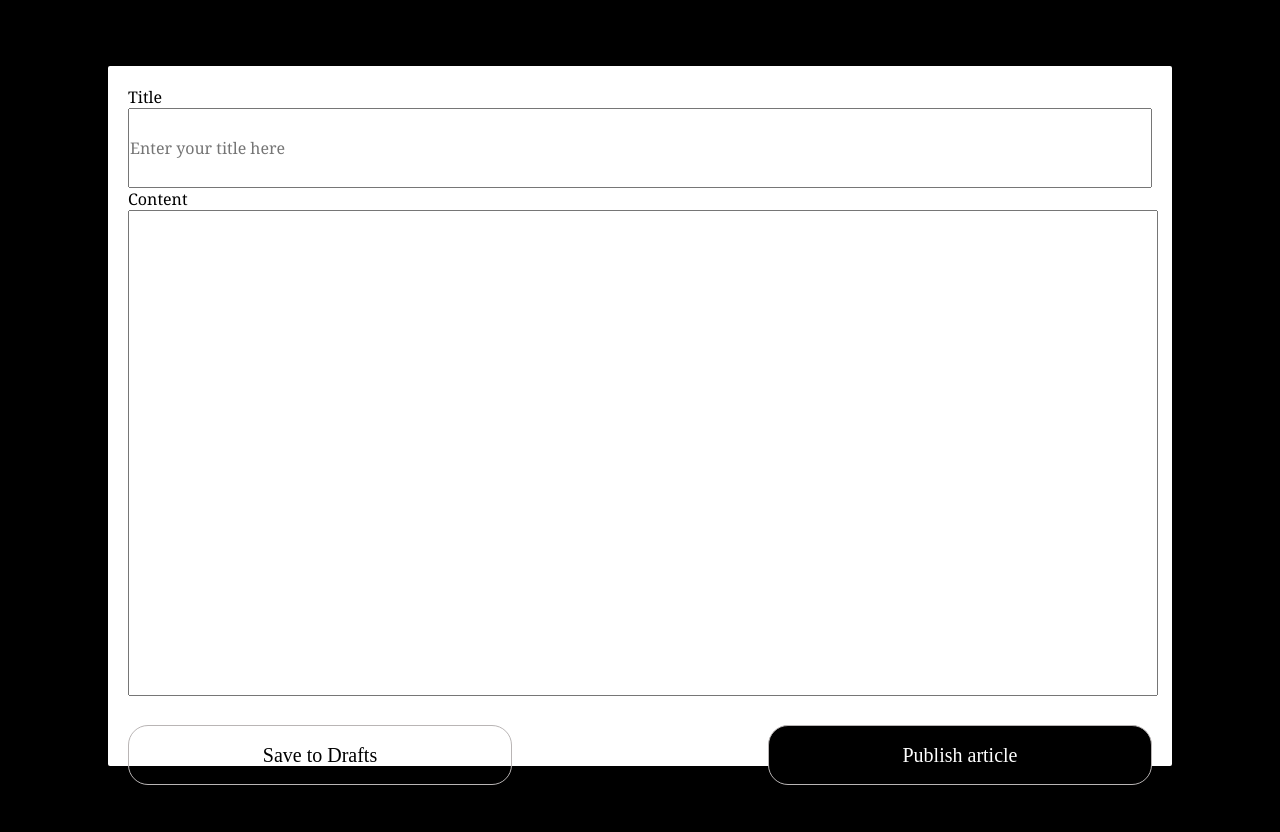
After one commit to Gacheri/Blog-site, a PHP site: page /write.html in a window 1280 px wide. The commit adds this page. Run offline with PHP 8.4, Linux system fonts and the light colour scheme.

Commit message:
write article page

```diff
--- a/style.css
+++ b/style.css
@@ -73,3 +73,65 @@ P{
        font-size:1px;
    }
 }
+
+
+/* write.html */
+.new-article{
+    background-color: rgba(0,0 green,0 blue, alpha);
+    height: 100vh;
+    padding: 1em;
+    display: flex;
+
+    justify-content: center;
+}
+.article-content{
+    width:80vw;
+	margin:50px auto;
+	background:#fff;
+	border-radius:2px;
+	padding:20px;
+	font-family: Georgia, "Times New Roman", Times, serif;
+
+}
+
+input[type="text"]
+{
+    box-sizing: border-box;
+	width: 100%;
+	display: block;
+	outline: none;
+	/* border: none; */
+	height:10vh;
+	line-height: 25px;
+	font-size: 16px;
+	padding: 0;
+	font-family: Georgia, "Times New Roman", Times, serif;
+}
+
+textarea{
+    min-width: 80vw;
+    min-height: 60vh;
+    resize: none;
+    outline: olive;
+
+}
+textarea::-webkit-scrollbar{
+    display: none;
+}
+#publish{
+    float: right;
+    background-color: rgba(0,0,0);
+    color: rgba(255,255,255);
+}
+#draft{
+    background-color: rgba(0,0,0,0);
+}
+#publish, #draft{
+    margin-top: 3vh;
+    width: 30vw;
+    height: 3em;
+    border-radius: 1em;
+    border:1px solid rgb(185, 181, 181);
+    font-family: 'Times New Roman', Times, serif;
+    font-size: 20px;
+    }
--- /dev/null
+++ b/write.html
@@ -0,0 +1,45 @@
+<!DOCTYPE html>
+<html lang="en">
+<head>
+    <meta charset="UTF-8">
+    <meta http-equiv="X-UA-Compatible" content="IE=edge">
+    <meta name="viewport" content="width=device-width, initial-scale=1.0">
+    <title>Tablet-new article</title>
+    <link rel="stylesheet" href="style.css">
+</head>
+<body>
+   <div class='new-article'>
+        <form action="POST" class='article-content'>
+            <!-- <ul>
+                <li>
+                    <label for="title">Title</label>
+                    <input type="text" name='title' >
+
+                </li>
+
+                <li>
+                    <label for="">content</label>
+                    <input type="text" name='content' >
+                </li>
+                <li>
+                    <button>Save to draft</button>
+                </li>
+                <li>
+                    <button>Publish</button>
+                </li>
+
+            </ul>   -->
+        <label for="title" id='title-id'>
+            Title
+            <input type="text" name="title" placeholder="Enter your title here">
+        </label>
+        <label for="content" id='content-id'>
+            Content
+            <textarea name="content" id="input-content" cols="30" rows="10"></textarea>
+        </label>
+        <button type='submit' id='draft'>Save to Drafts</button>
+        <button type="submit" id='publish'>Publish article</button>
+        </form>
+   </div>
+</body>
+</html>
```
Also changed, not shown: index.html (+5 -2 lines).
